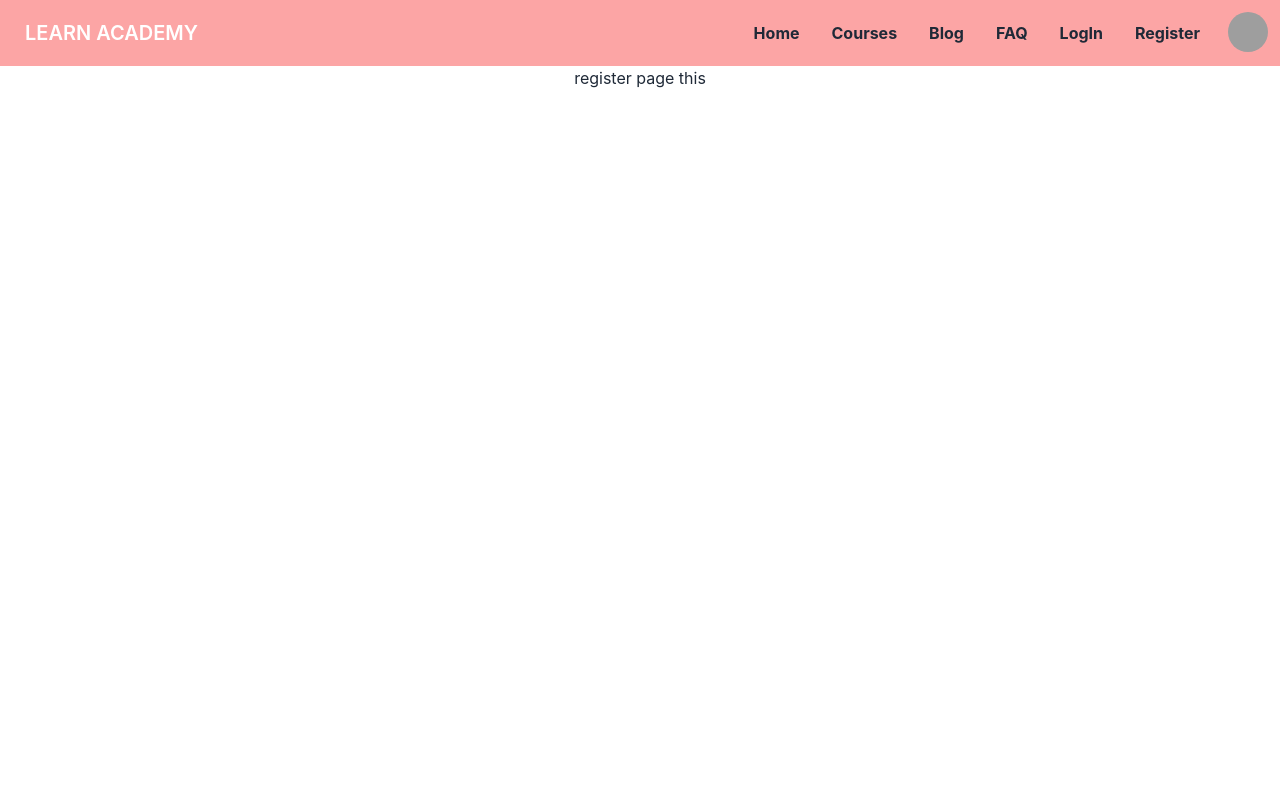
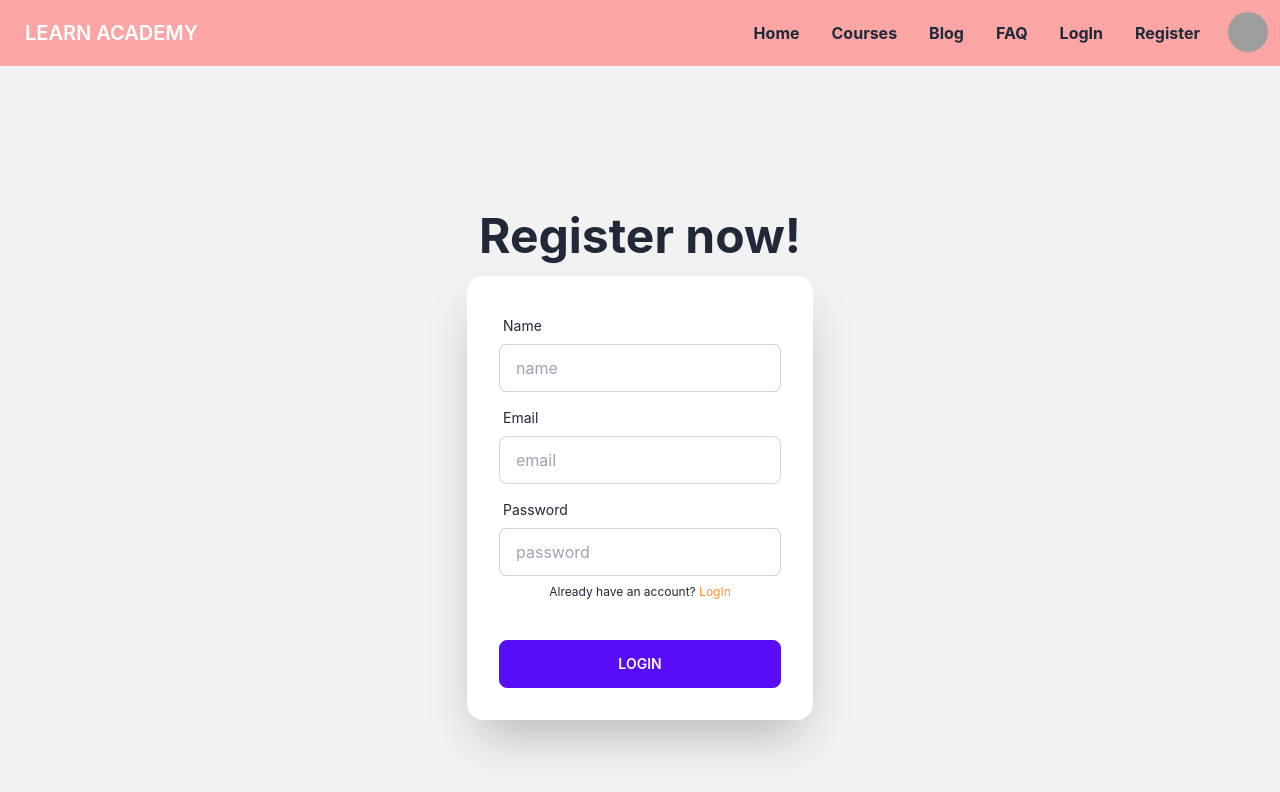
Before and after one commit to manisulislam/computer-science, a React (Create React App) app: page /register in a window 1280 px wide. Shown: the top 792 px of the page. Built offline with nearby package versions, Linux system fonts and the light colour scheme; grey boxes are pictures that could not be loaded.

Commit message:
set up sign in and register with successfully

```diff
--- a/src/components/LogIn.js
+++ b/src/components/LogIn.js
@@ -1,4 +1,5 @@
 import React from 'react';
+import { Link } from 'react-router-dom';
 
 const LogIn = () => {
     return (
@@ -24,7 +25,8 @@
           </label>
           <input type="text" placeholder="password" className="input input-bordered" />
           <label className="label">
-            <a href="#" className="label-text-alt link link-hover">Forgot password?</a>
+            <p className="label-text-alt link link-hover">New to Learn Academy? <Link to='/register'><span className='text-orange-500'>Please Register</span></Link></p>
+
           </label>
         </div>
         <div className="form-control mt-6">
--- a/src/components/Register.js
+++ b/src/components/Register.js
@@ -1,9 +1,46 @@
 import React from 'react';
+import { Link } from 'react-router-dom';
 
 const Register = () => {
     return (
         <div>
-            <h4>register page this</h4>
+
+            <div className="hero min-h-screen bg-base-200">
+  <div className="hero-content flex-col lg:flex-col">
+    <div className="text-center lg:text-left">
+      <h1 className="text-5xl font-bold">Register now!</h1>
+
+    </div>
+    <div className="card flex-shrink-0 w-full max-w-sm shadow-2xl bg-base-100">
+      <div className="card-body">
+        <div className="form-control">
+          <label className="label">
+            <span className="label-text">Name</span>
+          </label>
+          <input type="text" placeholder="name" className="input input-bordered" />
+        </div>
+        <div className="form-control">
+          <label className="label">
+            <span className="label-text">Email</span>
+          </label>
+          <input type="text" placeholder="email" className="input input-bordered" />
+        </div>
+        <div className="form-control">
+          <label className="label">
+            <span className="label-text">Password</span>
+          </label>
+          <input type="text" placeholder="password" className="input input-bordered" />
+          <label className="label">
+            <p className="label-text-alt link link-hover">Already have an account? <Link to='/login'><span className='text-orange-400'>LogIn</span></Link> </p>
+          </label>
+        </div>
+        <div className="form-control mt-6">
+          <button className="btn btn-primary">Login</button>
+        </div>
+      </div>
+    </div>
+  </div>
+</div>
         </div>
     );
 };
```
